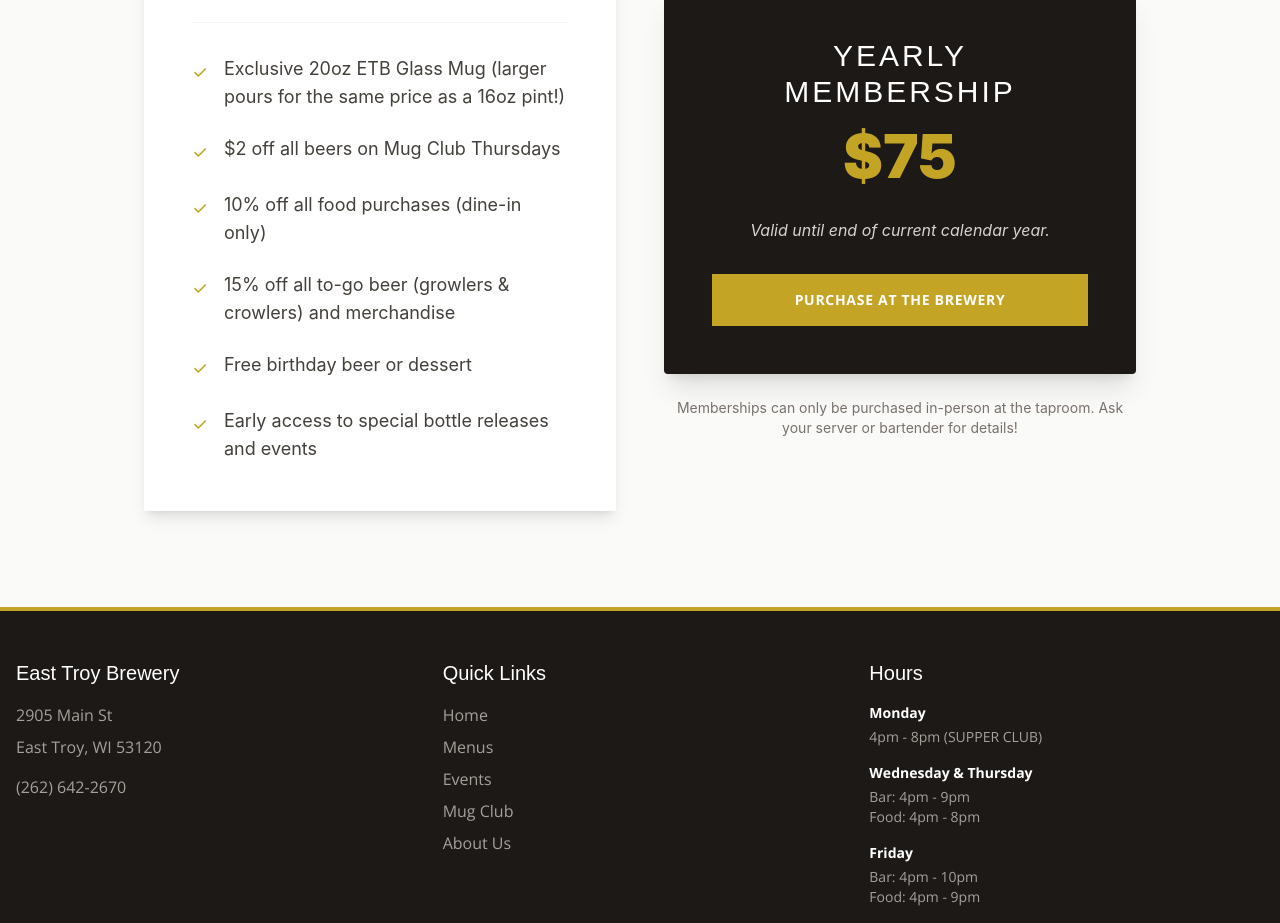
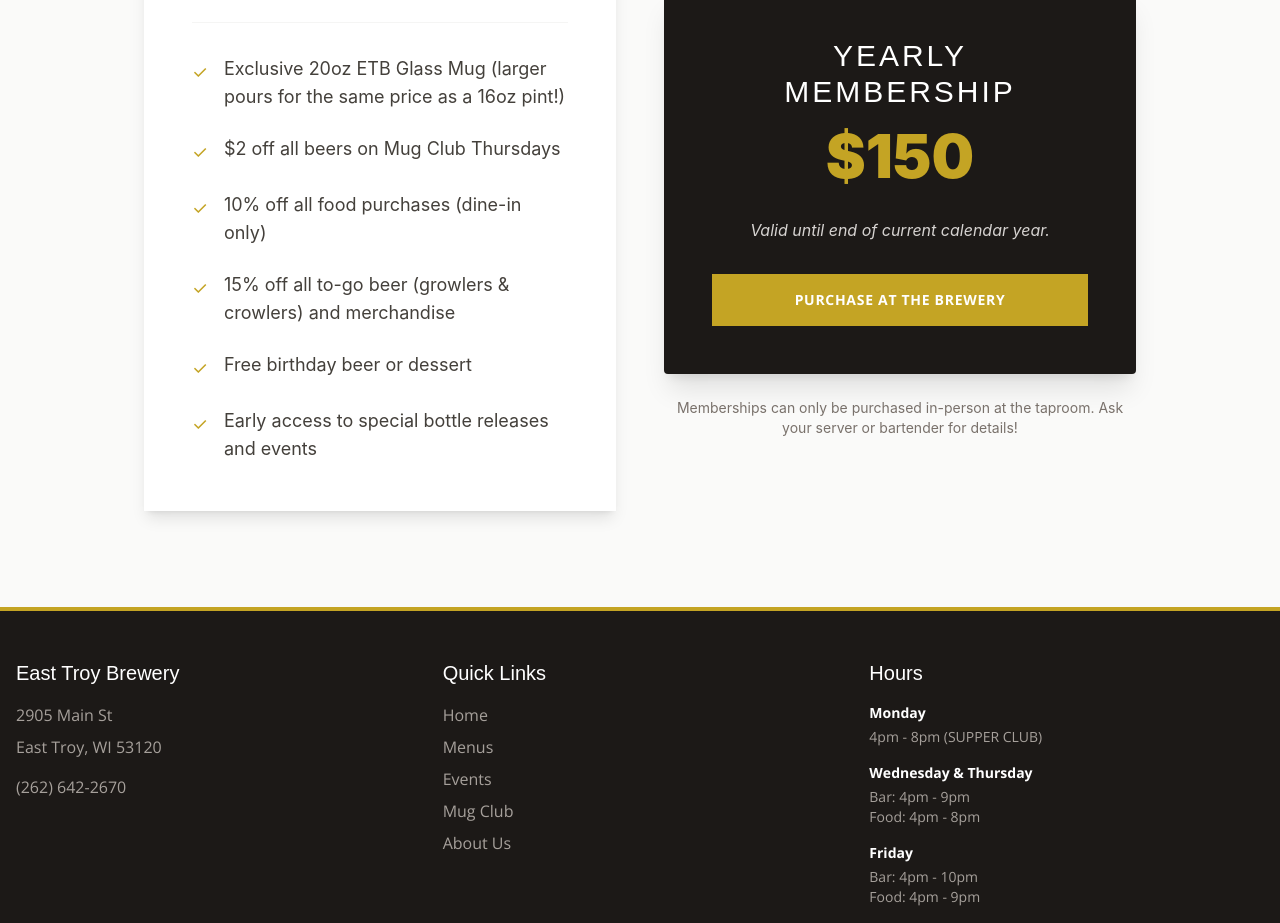
Before and after one commit to easttroy/brewery, a Next.js app: page /mug-club in a window 1280 px wide. Shown: the part 821-1744 px from the top of the page. Built offline with nearby package versions, Linux system fonts and the light colour scheme; a web font is replaced by a local one.

Commit message:
Mug Club: Bump price to $150.

```diff
--- a/src/app/mug-club/page.tsx
+++ b/src/app/mug-club/page.tsx
@@ -97,7 +97,7 @@ export default function MugClub() {
 								Yearly Membership
 							</h3>
 							<div className="text-etbrew-gold mb-8 text-6xl font-black">
-								$75
+								$150
 							</div>
 							<p className="mb-8 text-stone-300 italic">
 								Valid until end of current calendar year.
```
